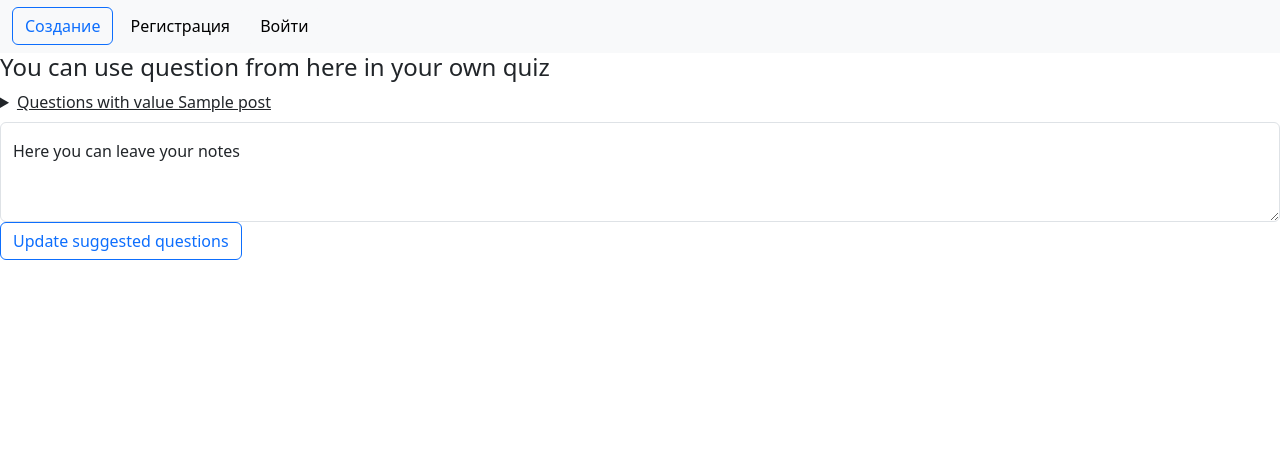
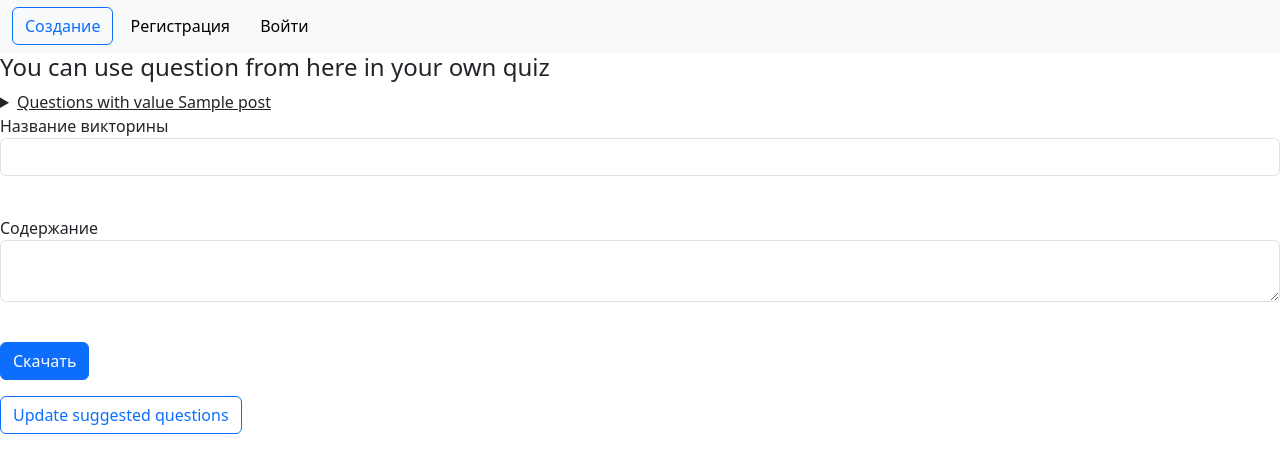
Before and after one commit to su-andrey/project_web, a Flask app: template templates/create_quiz.html in a window 1280 px wide. Shown: the part 1-474 px from the top of the page. Run offline with Flask 3, Linux system fonts and the light colour scheme; the template is opened without the code that fills it: values named after a table or form of the project are taken from there, most other values are stand-ins (such as "Sample title", 1, 10 or a date in 2020).

Commit message:
надо фиксить выполнение задач по таймеру и очень долгую работу create_quiz

```diff
--- a/main.py
+++ b/main.py
@@ -1,7 +1,9 @@
 import json
+import os
+import time
 
 import schedule
-from flask import Flask, redirect, request
+from flask import Flask, redirect, request, send_file
 from flask import render_template
 from flask_login import LoginManager, login_user, logout_user, login_required, current_user
 from flask_wtf import FlaskForm
@@ -14,17 +16,6 @@ from data.posts import Posts
 from data.user import User
 from generate_questions import get_question, get_question_with_params
 
-
-def update_info():
-    data = {}
-    for i in range(1, 11):
-        data[i] = get_question_with_params(1, i * 100)
-    with open('static/day.json', 'w') as outfile:
-        json.dump(data, outfile)
-
-
-schedule.every().day.at("00:00").do(update_info)
-schedule.run_pending()
 app = Flask(__name__)
 login_manager = LoginManager()
 login_manager.init_app(app)
@@ -220,14 +211,30 @@ def delete_post(post_id):
     return redirect('/me')
 
 
+class QuizForm(FlaskForm):
+    title = StringField('Название викторины', validators=[DataRequired()])
+    content = TextAreaField('Содержание', validators=[DataRequired()])
+    submit = SubmitField('Скачать')
+
+
 @app.route('/create_quiz', methods=['GET', 'POST'])
 def create_quiz():
     res = []
+    form = QuizForm()
     for i in range(100, 1100, 100):
         tex = get_question_with_params(10, i)
         tex.append(i)
         res.append(tex)
-    return render_template('create_quiz.html', posts=res)
+    if form.validate_on_submit():
+        if current_user.is_authenticated:
+            name = f'send{current_user.id}.txt'
+        else:
+            name = f'send{time.time()}.txt'
+        with open(name, 'w') as f:
+            f.write(form.title.data)
+            f.write(form.content.data)
+        return send_file(name, as_attachment=True)
+    return render_template('create_quiz.html', posts=res, form=form)
 
 
 class DailyForm(FlaskForm):
@@ -245,6 +252,7 @@ class DailyForm(FlaskForm):
     q_10 = StringField(f'{info["10"][0][0]}', validators=[DataRequired()])
     submit = SubmitField('Отправить на проверку')
 
+
 def check(num, ans):
     with open('static/day.json', 'r') as f:
         info = json.load(f)
@@ -253,7 +261,10 @@ def check(num, ans):
 
 @app.route('/daily', methods=['GET', 'POST'])
 def daily():
-    if current_user.is_authenticated():
+    with open('static/participants.txt', 'r') as f:
+        if str(current_user.id) in f.read():
+            return redirect('/')
+    if current_user.is_authenticated:
         form = DailyForm()
         res = 0
         if form.validate_on_submit():
@@ -284,14 +295,34 @@ def daily():
             else:
                 Usr.rating = res
             db_sess.commit()
+            with open('static/participants.txt', 'a') as f:
+                f.write(f'{current_user.id} ')
             return redirect('/')
         return render_template('daily.html', form=form)
     return render_template('dont_hack.html')
 
 
+def update_info():
+    data = {}
+    for i in range(1, 11):
+        data[i] = get_question_with_params(1, i * 100)
+    with open('static/day.json', 'w') as outfile:
+        json.dump(data, outfile)
+
+
+def clear():
+    directory = os.fsencode('.')
+    for file in os.listdir(directory):
+        filename = os.fsdecode(file)
+        if 'send' in filename:
+            os.remove(filename)
+        else:
+            continue
 
 
 if __name__ == '__main__':
     app.run(port=8080, host='127.0.0.1')
+schedule.every().day.at("22:11").do(update_info)
+schedule.every(1).minutes.do(clear)
 while True:
     schedule.run_pending()
--- a/templates/create_quiz.html
+++ b/templates/create_quiz.html
@@ -11,12 +11,30 @@
     </p>
 </details>
     {% endfor %}
-</div>
-<h1></h1>
-<div class="form-floating">
-  <textarea class="form-control" placeholder="Leave a comment here" id="floatingTextarea2" style="height: 100px"></textarea>
-  <label for="floatingTextarea2">Here you can leave your notes</label>
-</div>
+    <form action="" method="post">
+        {{ form.hidden_tag() }}
+        <p>
+            {{ form.title.label }}<br>
+            {{ form.title(class="form-control", type="string") }}<br>
+            {% for error in form.title.errors %}
+                <div class="alert alert-danger" role="alert">
+                    {{ error }}
+                </div>
+            {% endfor %}
+        </p>
+        <p>
+            {{ form.content.label }}<br>
+            {{ form.content(class="form-control", type="string") }}<br>
+            {% for error in form.content.errors %}
+                <div class="alert alert-danger" role="alert">
+                    {{ error }}
+                </div>
+            {% endfor %}
+        </p>
+        <p>{{ form.submit(type="submit", class="btn btn-primary") }}</p>
+
+        <div>{{ message }}</div>
+    </form>
 <a href="/create_quiz" class="btn btn-outline-primary">
     Update suggested questions
 </a>
--- a/templates/my_page.html
+++ b/templates/my_page.html
@@ -9,6 +9,9 @@
     Изменить фото профиля!
 </a>
 </div>
+<div><a href="/daily" class="btn btn-outline-primary">
+    Ежедневное соревнование на рейтинг
+</a></div>
 {% for post in posts %}
 <div class="p-3 text-primary-emphasis bg-primary-subtle border border-primary-subtle rounded-3">
 
```
